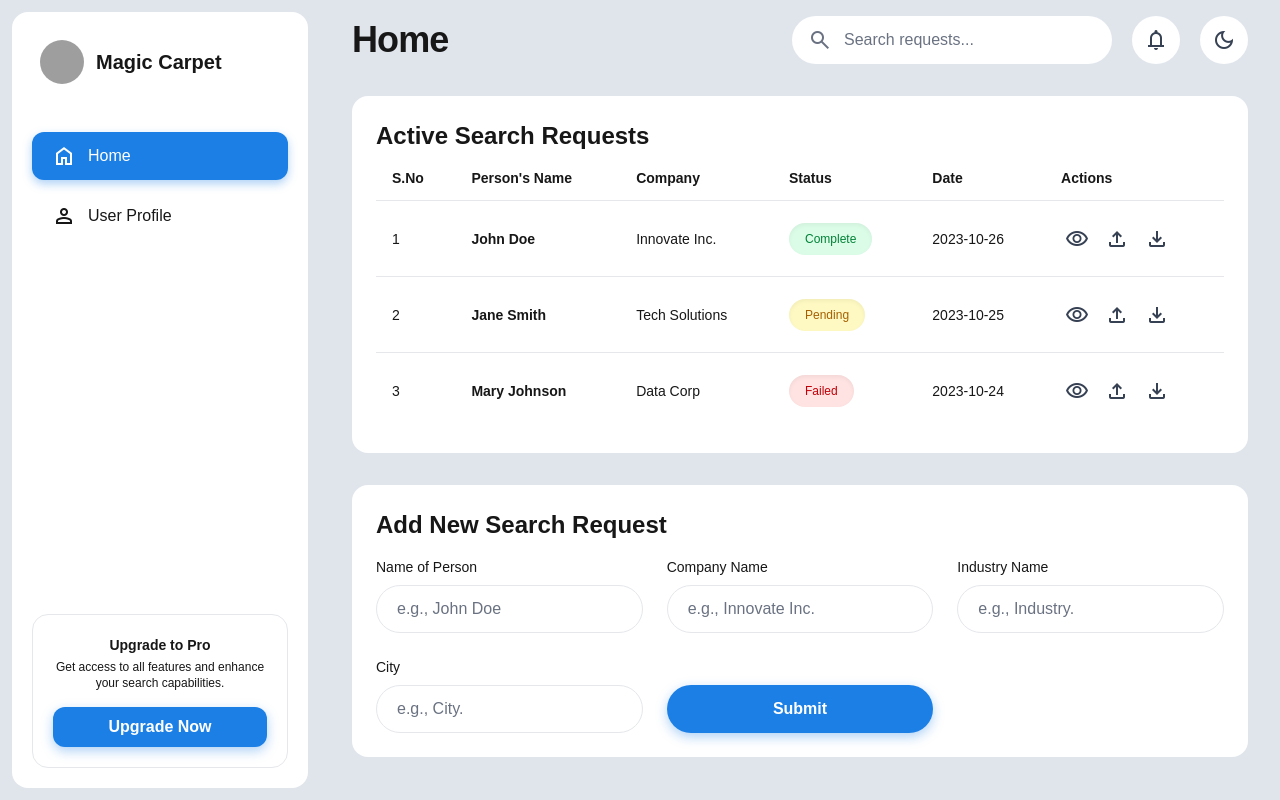
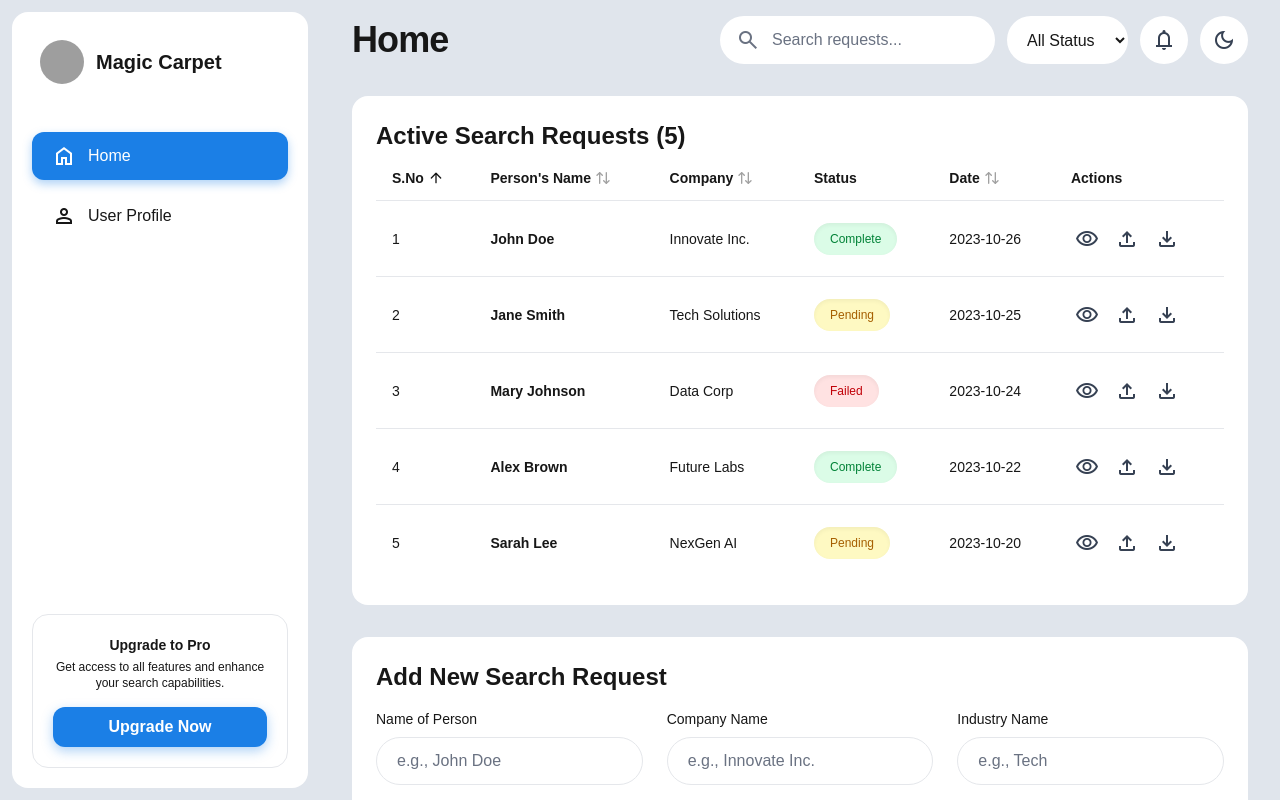
Before and after one commit to mahaveersancheti/magic-carpet-ui, a Next.js app: page /home in a window 1280 px wide. Built offline with nearby package versions, Linux system fonts and the light colour scheme; grey boxes are pictures that could not be loaded.

Commit message:
Landing page containt change

```diff
--- a/src/app/(auth)/signin/page.tsx
+++ b/src/app/(auth)/signin/page.tsx
@@ -7,7 +7,7 @@ export default function SignIn() {
   const router = useRouter();
 
   const handleSignIn = () => {
-    router.push('dashboard');
+    router.push('/home');
   }
 
   return (
--- a/src/app/(protected)/home/page.tsx
+++ b/src/app/(protected)/home/page.tsx
@@ -1,7 +1,26 @@
 "use client";
 import { UploadModal } from "@/app/components/UploadModal";
 import { useRouter } from "next/navigation";
-import React, { useState, useEffect } from "react";
+import React, { useState, useEffect, useMemo } from "react";
+import { ArrowUpDown, ArrowUp, ArrowDown } from "lucide-react"; // Optional: for sort icons
+
+type StatusType = "Complete" | "Pending" | "Failed";
+
+interface TableRow {
+  id: number;
+  name: string;
+  company: string;
+  status: StatusType;
+  date: string;
+}
+
+const RAW_TABLE_ROWS: TableRow[] = [
+  { id: 1, name: "John Doe", company: "Innovate Inc.", status: "Complete", date: "2023-10-26" },
+  { id: 2, name: "Jane Smith", company: "Tech Solutions", status: "Pending", date: "2023-10-25" },
+  { id: 3, name: "Mary Johnson", company: "Data Corp", status: "Failed", date: "2023-10-24" },
+  { id: 4, name: "Alex Brown", company: "Future Labs", status: "Complete", date: "2023-10-22" },
+  { id: 5, name: "Sarah Lee", company: "NexGen AI", status: "Pending", date: "2023-10-20" },
+];
 
 export default function DashboardPage() {
   const router = useRouter();
@@ -10,40 +29,30 @@ export default function DashboardPage() {
   const [isUploadModalOpen, setIsUploadModalOpen] = useState(false);
   const [selectedFile, setSelectedFile] = useState<File | null>(null);
 
+  // Sorting & Filtering State
+  const [searchTerm, setSearchTerm] = useState("");
+  const [statusFilter, setStatusFilter] = useState<"all" | StatusType>("all");
+  const [sortKey, setSortKey] = useState<keyof TableRow>("id");
+  const [sortOrder, setSortOrder] = useState<"asc" | "desc">("asc");
+
+  // Theme handling (unchanged)
   useEffect(() => {
     if (typeof window === 'undefined') return;
-
     setMounted(true);
 
-    // Get initial theme from DOM
     const checkTheme = () => {
-      if (typeof document !== 'undefined' && document.documentElement) {
       const isDark = document.documentElement.classList.contains("dark");
       setTheme(isDark ? "dark" : "light");
-      }
     };
-
     checkTheme();
 
-    // Watch for changes to the dark class on html element
-    let observer: MutationObserver | null = null;
-    if (typeof document !== 'undefined' && document.documentElement) {
-      observer = new MutationObserver(checkTheme);
-      observer.observe(document.documentElement, {
-        attributes: true,
-        attributeFilter: ["class"],
-      });
-    }
+    const observer = new MutationObserver(checkTheme);
+    observer.observe(document.documentElement, { attributes: true, attributeFilter: ["class"] });
 
-    return () => {
-      if (observer) {
-        observer.disconnect();
-      }
-    };
+    return () => observer.disconnect();
   }, []);
 
   const toggleTheme = () => {
-    if (typeof document !== 'undefined' && document.documentElement) {
     const isDark = document.documentElement.classList.contains("dark");
     if (isDark) {
       document.documentElement.classList.remove("dark");
@@ -54,9 +63,7 @@ export default function DashboardPage() {
       localStorage.setItem("theme", "dark");
       setTheme("dark");
     }
-    }
   };
-
 
   const viewDetails = (action: string) => {
     if (action === "visibility") {
@@ -64,19 +71,67 @@ export default function DashboardPage() {
     } else if (action === "upload") {
       setIsUploadModalOpen(true);
     }
+  };
+
+  // Sorting Handler
+  const handleSort = (key: keyof TableRow) => {
+    if (sortKey === key) {
+      setSortOrder(sortOrder === "asc" ? "desc" : "asc");
+    } else {
+      setSortKey(key);
+      setSortOrder("asc");
     }
+  };
+
+  // Filtered & Sorted Data
+  const filteredAndSortedRows = useMemo(() => {
+    let filtered = RAW_TABLE_ROWS;
+
+    // Search filter
+    if (searchTerm.trim()) {
+      const term = searchTerm.toLowerCase();
+      filtered = filtered.filter(row =>
+        row.name.toLowerCase().includes(term) ||
+        row.company.toLowerCase().includes(term) ||
+        row.status.toLowerCase().includes(term)
+      );
+    }
+
+    // Status filter
+    if (statusFilter !== "all") {
+      filtered = filtered.filter(row => row.status === statusFilter);
+    }
+
+    // Sorting
+    return [...filtered].sort((a, b) => {
+      const aVal = a[sortKey];
+      const bVal = b[sortKey];
+
+      if (typeof aVal === "string" && typeof bVal === "string") {
+        return sortOrder === "asc"
+          ? aVal.localeCompare(bVal)
+          : bVal.localeCompare(aVal);
+      }
+
+      if (aVal < bVal) return sortOrder === "asc" ? -1 : 1;
+      if (aVal > bVal) return sortOrder === "asc" ? 1 : -1;
+      return 0;
+    });
+  }, [searchTerm, statusFilter, sortKey, sortOrder]);
+
+  // Sort Icon Component
+  const SortIcon = ({ column }: { column: keyof TableRow }) => {
+    if (sortKey !== column) return <ArrowUpDown className="w-4 h-4 opacity-40" />;
+    return sortOrder === "asc" ? <ArrowUp className="w-4 h-4" /> : <ArrowDown className="w-4 h-4" />;
+  };
 
   if (!mounted) {
     return (
       <div className="flex min-h-screen w-full bg-background-light dark:bg-[#1c1f22]">
         <main className="flex-1 p-8">
-          <div className="flex flex-col gap-8">
-            <header className="flex items-center justify-between">
           <h1 className="text-4xl font-extrabold text-foreground dark:text-white tracking-tight">
             Home
           </h1>
-            </header>
-          </div>
         </main>
       </div>
     );
@@ -101,8 +156,7 @@ export default function DashboardPage() {
             <span className="material-symbols-outlined text-gray-700 dark:text-gray-300 text-xs sm:text-sm">
               {action.icon}
             </span>
-            {/* Optional Tooltip */}
-            <span className="absolute bottom-full mb-2 left-1/2 -translate-x-1/2 bg-black text-white text-xs px-2 py-1 rounded opacity-0 group-hover:opacity-100 transition whitespace-nowrap pointer-events-none">
+            <span className="absolute bottom-full mb-2 left-1/2 -translate-x-1/2 bg-black text-white text-xs px-2 py-1 rounded opacity-0 group-hover:opacity-100 transition whitespace-nowrap pointer-events-none z-10">
               {action.label}
             </span>
           </button>
@@ -113,49 +167,59 @@ export default function DashboardPage() {
 
   return (
     <div className="flex w-full bg-background-light dark:bg-[#1c1f22] min-h-screen">
-      {/* Main Content */}
       <main className="flex-1 p-4 md:p-8 w-full pt-16 lg:pt-4">
         <div className="flex flex-col gap-8">
+
           {/* Header */}
           <header className="flex flex-col sm:flex-row items-start sm:items-center justify-between gap-4">
             <h1 className="text-3xl sm:text-4xl font-extrabold text-foreground dark:text-white tracking-tight">
               Home
             </h1>
 
-            <div className="flex items-center gap-3 sm:gap-5 w-full sm:w-auto">
-              {/* Search Bar */}
-              <label className="flex items-center gap-3 flex-1 sm:flex-initial sm:w-80 h-12 px-4 rounded-full shadow-neo-light-concave dark:shadow-neo-dark-concave bg-white dark:bg-[#2a2d31]">
-                <span className="material-symbols-outlined text-gray-500 dark:text-gray-400">
-                  search
-                </span>
+            <div className="flex flex-col sm:flex-row items-stretch sm:items-center gap-3 w-full sm:w-auto">
+
+              {/* Search + Status Filter */}
+              <div className="flex flex-col sm:flex-row gap-3">
+                <label className="flex items-center gap-3 flex-1 h-12 px-4 rounded-full shadow-neo-light-concave dark:shadow-neo-dark-concave bg-white dark:bg-[#2a2d31]">
+                  <span className="material-symbols-outlined text-gray-500 dark:text-gray-400">search</span>
                   <input
                     placeholder="Search requests..."
-                  className="flex-1 bg-transparent outline-none text-foreground dark:text-white placeholder-gray-500 dark:placeholder-gray-500"
+                    value={searchTerm}
+                    onChange={(e) => setSearchTerm(e.target.value)}
+                    className="flex-1 bg-transparent outline-none text-foreground dark:text-white placeholder-gray-500"
                   />
                 </label>
 
-              {/* Notification */}
+                <select
+                  value={statusFilter}
+                  onChange={(e) => setStatusFilter(e.target.value as any)}
+                  className="h-12 px-4 rounded-full shadow-neo-light-concave dark:shadow-neo-dark-concave bg-white dark:bg-[#2a2d31] text-foreground dark:text-white outline-none"
+                >
+                  <option value="all">All Status</option>
+                  <option value="Complete">Complete</option>
+                  <option value="Pending">Pending</option>
+                  <option value="Failed">Failed</option>
+                </select>
+              </div>
+
+              <div className="flex items-center gap-3">
                 <HeaderIcon icon="notifications" />
-
-              {/* Theme Toggle */}
-              <button
-                onClick={toggleTheme}
-                className="w-10 h-10 sm:w-12 sm:h-12 flex items-center justify-center rounded-full shadow-neo-light-convex dark:shadow-neo-dark-convex hover:shadow-neo-light-concave dark:hover:shadow-neo-dark-concave transition bg-white dark:bg-[#2a2d31] shrink-0"
-              >
+                <button onClick={toggleTheme} className="w-10 h-10 sm:w-12 sm:h-12 flex items-center justify-center rounded-full shadow-neo-light-convex dark:shadow-neo-dark-convex hover:shadow-neo-light-concave dark:hover:shadow-neo-dark-concave transition bg-white dark:bg-[#2a2d31]">
                   <span className="material-symbols-outlined text-gray-700 dark:text-gray-300 text-lg sm:text-xl">
                     {theme === "light" ? "dark_mode" : "light_mode"}
                   </span>
                 </button>
               </div>
+            </div>
           </header>
 
           {/* Table Section */}
           <section
-            className="p-4 sm:p-6 rounded-2xl shadow-neo-light-convex dark:shadow-neo-dark-convex"
+            className="p-4 sm:p-6 rounded-2xl shadow-neo-light-convex dark:shadow-neo-dark-convex overflow-hidden"
             style={{ backgroundColor: theme === 'dark' ? '#0f141b' : '#ffffff' }}
           >
             <h2 className="text-xl sm:text-2xl font-bold text-foreground dark:text-white mb-4">
-              Active Search Requests
+              Active Search Requests ({filteredAndSortedRows.length})
             </h2>
 
             <div className="overflow-x-auto -mx-4 sm:mx-0">
@@ -163,24 +227,47 @@ export default function DashboardPage() {
                 <table className="w-full text-left min-w-[600px]">
                   <thead>
                     <tr className="text-foreground dark:text-white text-xs sm:text-sm">
-                      <th className="pb-3 px-2 sm:px-4">S.No</th>
-                      <th className="pb-3 px-2 sm:px-4">Person's Name</th>
-                      <th className="pb-3 px-2 sm:px-4 hidden sm:table-cell">Company</th>
+                      <th className="pb-3 px-2 sm:px-4">
+                        <button onClick={() => handleSort("id")} className="flex items-center gap-1 hover:text-blue-600 dark:hover:text-blue-400">
+                          S.No <SortIcon column="id" />
+                        </button>
+                      </th>
+                      <th className="pb-3 px-2 sm:px-4">
+                        <button onClick={() => handleSort("name")} className="flex items-center gap-1 hover:text-blue-600 dark:hover:text-blue-400">
+                          Person's Name <SortIcon column="name" />
+                        </button>
+                      </th>
+                      <th className="pb-3 px-2 sm:px-4 hidden sm:table-cell">
+                        <button onClick={() => handleSort("company")} className="flex items-center gap-1 hover:text-blue-600 dark:hover:text-blue-400">
+                          Company <SortIcon column="company" />
+                        </button>
+                      </th>
                       <th className="pb-3 px-2 sm:px-4">Status</th>
-                      <th className="pb-3 px-2 sm:px-4 hidden md:table-cell">Date</th>
+                      <th className="pb-3 px-2 sm:px-4 hidden md:table-cell">
+                        <button onClick={() => handleSort("date")} className="flex items-center gap-1 hover:text-blue-600 dark:hover:text-blue-400">
+                          Date <SortIcon column="date" />
+                        </button>
+                      </th>
                       <th className="pb-3 px-2 sm:px-4">Actions</th>
                     </tr>
                   </thead>
 
                   <tbody className="text-foreground dark:text-white">
-                    {TABLE_ROWS.map((row) => (
+                    {filteredAndSortedRows.length === 0 ? (
+                      <tr>
+                        <td colSpan={6} className="text-center py-12 text-gray-500">
+                          No requests found matching your filters.
+                        </td>
+                      </tr>
+                    ) : (
+                      filteredAndSortedRows.map((row) => (
                         <tr
                           key={row.id}
-                        className="h-auto sm:h-[76px] border-t border-gray-200 dark:border-[#3a3f45] text-foreground dark:text-white"
+                          className="h-auto sm:h-[76px] border-t border-gray-200 dark:border-[#3a3f45]"
                         >
-                        <td className=" px-2 sm:px-4 py-3 text-xs sm:text-sm">{row.id}</td>
-                        <td className="font-semibold text-foreground dark:text-white px-2 sm:px-4 py-3 text-xs sm:text-sm">{row.name}</td>
-                        <td className=" px-2 sm:px-4 py-3 text-xs sm:text-sm hidden sm:table-cell">{row.company}</td>
+                          <td className="px-2 sm:px-4 py-3 text-xs sm:text-sm">{row.id}</td>
+                          <td className="font-semibold px-2 sm:px-4 py-3 text-xs sm:text-sm">{row.name}</td>
+                          <td className="px-2 sm:px-4 py-3 text-xs sm:text-sm hidden sm:table-cell">{row.company}</td>
                           <td className="px-2 sm:px-4 py-3">
                             <StatusPill status={row.status} />
                           </td>
@@ -189,14 +276,15 @@ export default function DashboardPage() {
                             <ActionButtons />
                           </td>
                         </tr>
-                    ))}
+                      ))
+                    )}
                   </tbody>
                 </table>
               </div>
             </div>
           </section>
 
-          {/* Add Request */}
+          {/* Add Request Form */}
           <section
             className="p-4 sm:p-6 rounded-2xl shadow-neo-light-convex dark:shadow-neo-dark-convex"
             style={{ backgroundColor: theme === 'dark' ? '#0f141b' : '#ffffff' }}
@@ -205,24 +293,20 @@ export default function DashboardPage() {
               Add New Search Request
             </h2>
 
-            <form className="grid grid-cols-1 md:grid-cols-3 gap-1 sm:gap-6 items-end">
+            <form className="grid grid-cols-1 md:grid-cols-3 gap-4 sm:gap-6 items-end">
               <FormInput label="Name of Person" placeholder="e.g., John Doe" />
               <FormInput label="Company Name" placeholder="e.g., Innovate Inc." />
-              <FormInput label="Industry Name" placeholder="e.g., Industry." />
-              <FormInput label="City" placeholder="e.g., City." />
+              <FormInput label="Industry Name" placeholder="e.g., Tech" />
+              <FormInput label="City" placeholder="e.g., San Francisco" />
 
-              <button className="h-12 px-6 sm:px-8 bg-[#1B7FE6] text-white rounded-full font-semibold text-sm sm:text-base shadow-[0_4px_12px_rgba(27,127,230,0.35)] hover:bg-[#176cc3] transition w-full">
-                Submit
+              <button className="h-12 px-6 sm:px-8 bg-[#1B7FE6] text-white rounded-full font-semibold text-sm sm:text-base shadow-[0_4px_12px_rgba(27,127,230,0.35)] hover:bg-[#176cc3] transition w-full md:col-span-3 md:w-auto">
+                Submit Request
               </button>
             </form>
-
           </section>
         </div>
-
-
       </main>
 
-      {/* Upload Modal */}
       <UploadModal
         isOpen={isUploadModalOpen}
         onClose={() => {
@@ -231,17 +315,14 @@ export default function DashboardPage() {
         }}
         onUpload={(file) => {
           console.log("Uploading file:", file);
-          // Here you can call your API to upload the file
           alert(`Uploaded: ${file.name}`);
         }}
       />
-
     </div>
   );
 }
 
-/* ——————————— SMALL COMPONENTS ——————————— */
-
+/* Small Components (unchanged) */
 function HeaderIcon({ icon }: { icon: string }) {
   return (
     <button className="w-10 h-10 sm:w-12 sm:h-12 flex items-center justify-center rounded-full shadow-neo-light-convex dark:shadow-neo-dark-convex hover:shadow-neo-light-concave dark:hover:shadow-neo-dark-concave transition bg-white dark:bg-[#2a2d31]">
@@ -250,37 +331,28 @@ function HeaderIcon({ icon }: { icon: string }) {
   );
 }
 
-function FormInput({ label, placeholder }: any) {
+function FormInput({ label, placeholder }: { label: string; placeholder: string }) {
   return (
     <div className="flex flex-col gap-2 text-start">
       <label className="text-foreground dark:text-white text-sm">{label}</label>
       <input
         placeholder={placeholder}
-        className="border border-gray-200 dark:border-gray-700 h-12 px-5 rounded-full bg-white dark:bg-[#2a2d31] shadow-neo-light-concave dark:shadow-neo-dark-concave text-foreground dark:text-white outline-none placeholder-gray-500 dark:placeholder-gray-500"
+        className="border border-gray-200 dark:border-gray-700 h-12 px-5 rounded-full bg-white dark:bg-[#2a2d31] shadow-neo-light-concave dark:shadow-neo-dark-concave text-foreground dark:text-white outline-none placeholder-gray-500"
       />
     </div>
   );
 }
 
-function StatusPill({ status }: any) {
-  const map: any = {
+function StatusPill({ status }: { status: string }) {
+  const map: Record<string, string> = {
     Complete: "bg-green-100 dark:bg-green-700/30 text-green-700 dark:text-green-300",
     Pending: "bg-yellow-100 dark:bg-yellow-700/30 text-yellow-700 dark:text-yellow-300",
     Failed: "bg-red-100 dark:bg-red-700/30 text-red-700 dark:text-red-300",
   };
 
   return (
-    <span
-      className={`inline-flex px-2 sm:px-4 h-6 sm:h-8 rounded-full items-center justify-center text-xs font-medium shadow-inner ${map[status]}`}
-    >
+    <span className={`inline-flex px-2 sm:px-4 h-6 sm:h-8 rounded-full items-center justify-center text-xs font-medium shadow-inner ${map[status] || "bg-gray-100 text-gray-700"}`}>
       {status}
     </span>
   );
 }
-
-/* Table Data */
-const TABLE_ROWS = [
-  { id: 1, name: "John Doe", company: "Innovate Inc.", status: "Complete", date: "2023-10-26" },
-  { id: 2, name: "Jane Smith", company: "Tech Solutions", status: "Pending", date: "2023-10-25" },
-  { id: 3, name: "Mary Johnson", company: "Data Corp", status: "Failed", date: "2023-10-24" },
-];
--- a/src/app/(protected)/linkedin-action/page.tsx
+++ b/src/app/(protected)/linkedin-action/page.tsx
@@ -13,7 +13,7 @@ const LinkedInAction = () => {
         <div className="w-full max-w-4xl mx-auto flex flex-col gap-6">
           {/* Back button */}
           <div>
-          <button onClick={() => {router.push('/dashboard')}} className="flex items-center gap-2 rounded-full p-2 shadow-neo-light-outset dark:shadow-neo-dark-outset hover:shadow-neo-light-inset dark:hover:shadow-neo-dark-inset transition-all active:scale-95 bg-white dark:bg-[#25282c] text-foreground dark:text-white">
+          <button onClick={() => {router.push('/home')}} className="flex items-center gap-2 rounded-full p-2 shadow-neo-light-outset dark:shadow-neo-dark-outset hover:shadow-neo-light-inset dark:hover:shadow-neo-dark-inset transition-all active:scale-95 bg-white dark:bg-[#25282c] text-foreground dark:text-white">
               <span className="material-symbols-outlined text-xl">
                 arrow_back
               </span>
```
Also changed, not shown: src/app/page.tsx (+4 -4 lines). Lines whose indentation alone changed are shown as unchanged.
